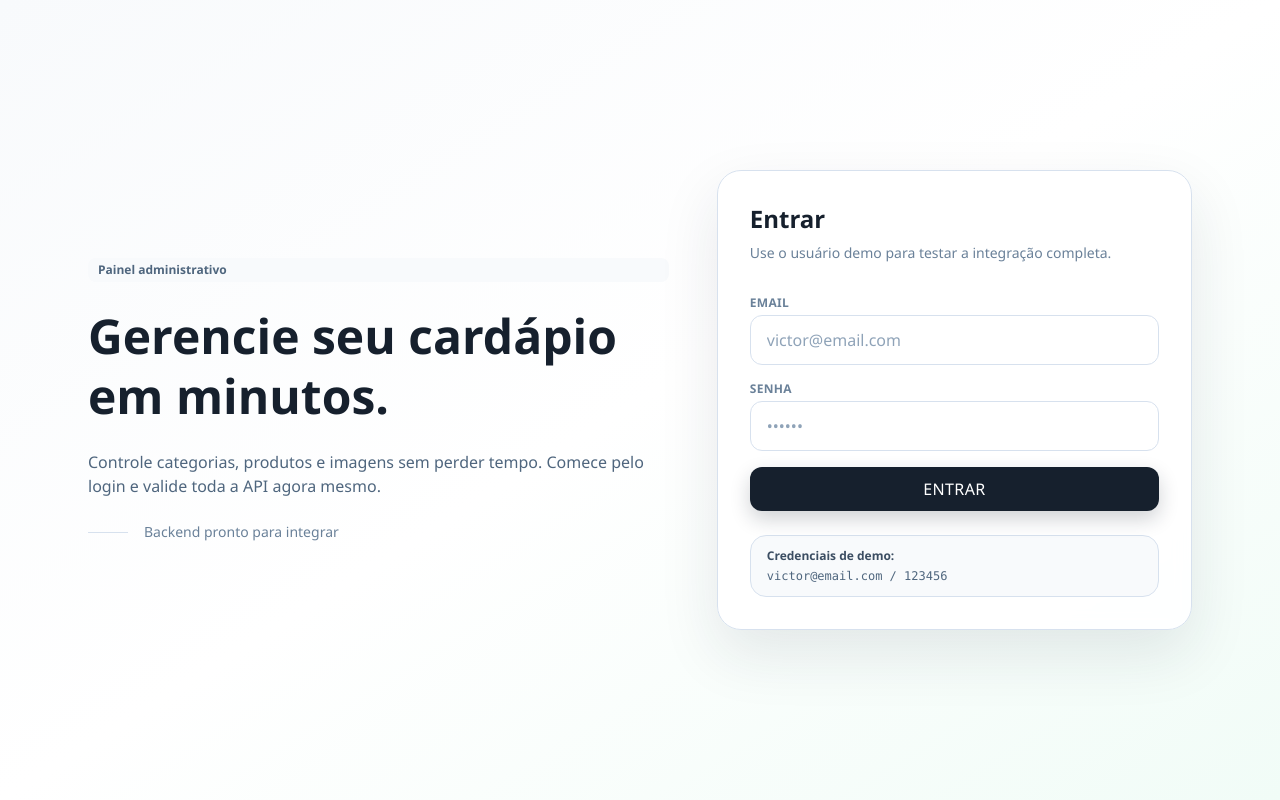
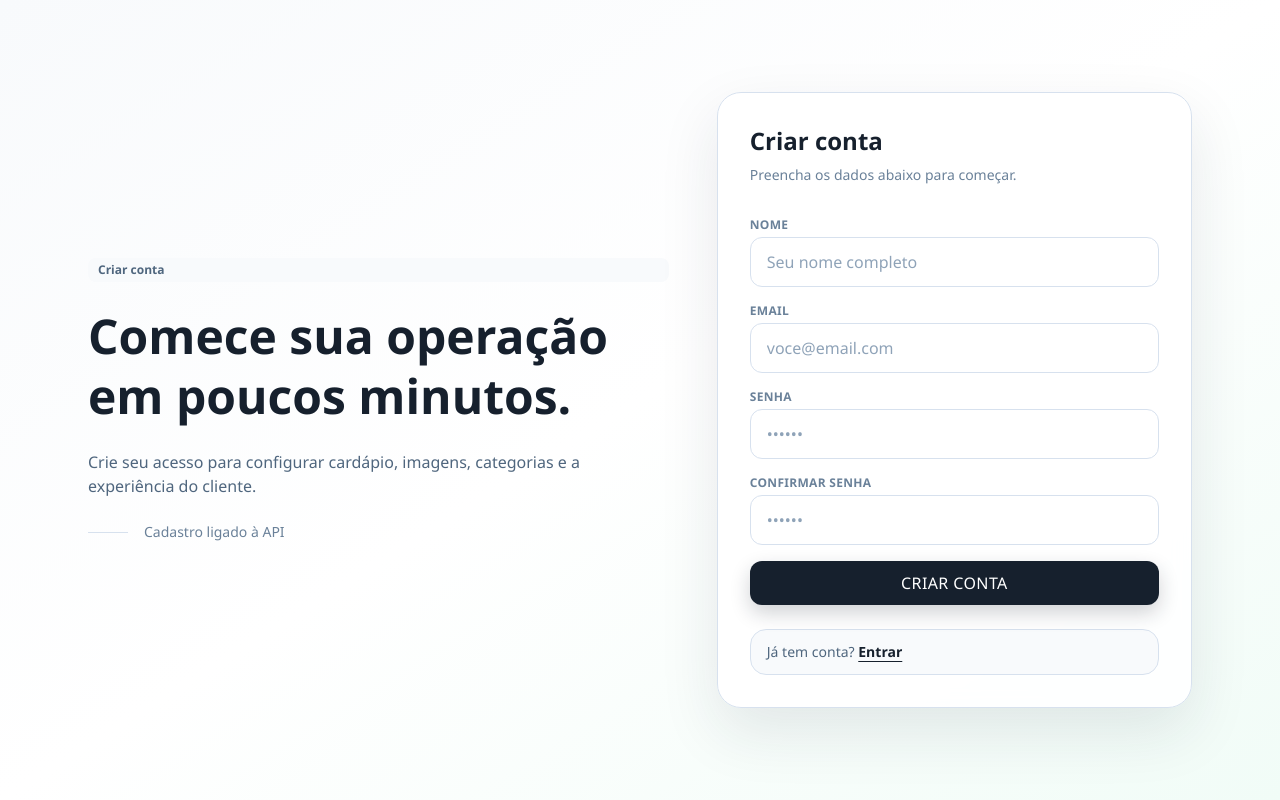
Before and after one commit to VITAO23/frontend-Sistema-de-Cardapio-SaaS, a React (Vite) app: page /register in a window 1280 px wide. Before the commit this address led to /login. Built offline with nearby package versions, Linux system fonts and the light colour scheme; no server answers.

Commit message:
feat: implement user registration functionality and add registration page

```diff
--- a/index.html
+++ b/index.html
@@ -1,5 +1,5 @@
 <!doctype html>
-<html lang="en">
+<html lang="pt-br">
   <head>
     <meta charset="UTF-8" />
     <link rel="icon" type="image/svg+xml" href="/favicon.svg" />
--- a/src/contexts/AuthContext.tsx
+++ b/src/contexts/AuthContext.tsx
@@ -13,11 +13,18 @@ type LoginInput = {
   password: string;
 };
 
+type RegisterInput = {
+  name: string;
+  email: string;
+  password: string;
+};
+
 type AuthContextValue = {
   user: User | null;
   token: string | null;
   isAuthenticated: boolean;
   login: (data: LoginInput) => Promise<void>;
+  register: (data: RegisterInput) => Promise<void>;
   logout: () => void;
 };
 
@@ -70,6 +77,28 @@ export function AuthProvider({ children }: { children: ReactNode }) {
     }
   }, []);
 
+  const register = useCallback(async ({ name, email, password }: RegisterInput) => {
+    const payload = { name, email, password };
+
+    try {
+      const response = await api.post('/register', payload);
+      const { token: nextToken, user: nextUser } = response.data as {
+        token: string;
+        user: User;
+      };
+
+      localStorage.setItem(STORAGE_TOKEN_KEY, nextToken);
+      localStorage.setItem(STORAGE_USER_KEY, JSON.stringify(nextUser));
+
+      setToken(nextToken);
+      setUser(nextUser);
+    } catch (err: unknown) {
+      // eslint-disable-next-line no-console
+      console.error('[Auth] register error:', (err as any)?.response?.status, (err as any)?.response?.data ?? (err as any)?.message ?? err);
+      throw err;
+    }
+  }, []);
+
   const logout = useCallback(() => {
     localStorage.removeItem(STORAGE_TOKEN_KEY);
     localStorage.removeItem(STORAGE_USER_KEY);
@@ -84,9 +113,10 @@ export function AuthProvider({ children }: { children: ReactNode }) {
       token,
       isAuthenticated: Boolean(token),
       login,
+      register,
       logout,
     }),
-    [login, logout, token, user],
+    [login, logout, register, token, user],
   );
 
   return <AuthContext.Provider value={value}>{children}</AuthContext.Provider>;
--- a/src/pages/Login.tsx
+++ b/src/pages/Login.tsx
@@ -1,5 +1,5 @@
 import { useState } from 'react';
-import { useNavigate } from 'react-router-dom';
+import { Link, useNavigate } from 'react-router-dom';
 import { zodResolver } from '@hookform/resolvers/zod';
 import { useForm } from 'react-hook-form';
 import { z } from 'zod';
@@ -93,6 +93,13 @@ export default function LoginPage() {
               <p className="font-semibold text-ink-700">Credenciais de demo:</p>
               <p className="mt-1 font-mono text-ink-600">victor@email.com / 123456</p>
             </div>
+
+            <div className="mt-4 rounded-2xl border border-ink-200 bg-white px-4 py-3 text-sm text-ink-600">
+              Ainda não tem conta?{' '}
+              <Link to="/register" className="font-semibold text-ink-900 underline underline-offset-4">
+                Criar conta
+              </Link>
+            </div>
           </div>
         </div>
       </div>
--- a/src/pages/Profile.tsx
+++ b/src/pages/Profile.tsx
@@ -241,13 +241,13 @@ export default function ProfilePage() {
         {logoSyncWarning && <Alert type="warning">{logoSyncWarning}</Alert>}
         {success && <Alert type="success">{success}</Alert>}
 
-        <form onSubmit={handleSubmit(onSubmit)} className="space-y-6">
-          <div className="grid gap-4 md:grid-cols-2">
+        <form onSubmit={handleSubmit(onSubmit)} className="space-y-6 p-4">
+          <div className="grid gap-4 md:grid-cols-2 p-4">
             <Input label="Nome" {...register('name')} />
             <Input label="Email" type="email" {...register('email')} />
           </div>
 
-          <div>
+          <div className='p-4'>
             <Input
               label="Endereço da empresa"
               placeholder="Ex: Rua das Flores, 123 - Bairro, Cidade"
--- /dev/null
+++ b/src/pages/Register.tsx
@@ -0,0 +1,133 @@
+import { useState } from 'react';
+import { useNavigate, Link } from 'react-router-dom';
+import { zodResolver } from '@hookform/resolvers/zod';
+import { useForm } from 'react-hook-form';
+import { z } from 'zod';
+import { Alert, Badge, Button, Input } from '../components';
+import { useAuth } from '../hooks/useAuth';
+
+const registerSchema = z
+  .object({
+    name: z.string().min(2, 'Informe seu nome.'),
+    email: z.string().email('Informe um email válido.'),
+    password: z.string().min(6, 'Informe uma senha com 6 caracteres.'),
+    confirmPassword: z.string().min(6, 'Confirme sua senha.'),
+  })
+  .refine((values) => values.password === values.confirmPassword, {
+    message: 'As senhas não conferem.',
+    path: ['confirmPassword'],
+  });
+
+type RegisterFormData = z.infer<typeof registerSchema>;
+
+export default function RegisterPage() {
+  const { register: registerUser } = useAuth();
+  const navigate = useNavigate();
+  const [submitError, setSubmitError] = useState<string | null>(null);
+
+  const {
+    register,
+    handleSubmit,
+    formState: { errors, isSubmitting },
+  } = useForm<RegisterFormData>({
+    resolver: zodResolver(registerSchema),
+    mode: 'onSubmit',
+  });
+
+  const onSubmit = async (data: RegisterFormData) => {
+    setSubmitError(null);
+
+    try {
+      await registerUser({
+        name: data.name,
+        email: data.email,
+        password: data.password,
+      });
+      navigate('/dashboard');
+    } catch {
+      setSubmitError('Não foi possível criar sua conta. Verifique os dados e tente novamente.');
+    }
+  };
+
+  return (
+    <div className="min-h-screen bg-gradient-to-br from-ink-50 via-white to-mint-50 text-ink-900">
+      <div className="mx-auto flex min-h-screen max-w-6xl items-center px-6 py-12">
+        <div className="grid w-full gap-12 lg:grid-cols-[1.1fr_0.9fr]">
+          <div className="flex flex-col justify-center gap-6">
+            <Badge variant="default">Criar conta</Badge>
+            <h1 className="text-4xl font-bold leading-tight text-ink-900 md:text-5xl">
+              Comece sua operação em poucos minutos.
+            </h1>
+            <p className="max-w-xl text-base text-ink-600">
+              Crie seu acesso para configurar cardápio, imagens, categorias e a experiência do cliente.
+            </p>
+            <div className="flex items-center gap-4 text-sm text-ink-500">
+              <div className="h-px w-10 bg-ink-200" />
+              <span>Cadastro ligado à API</span>
+            </div>
+          </div>
+
+          <div className="fade-in rounded-3xl border border-ink-200 bg-white/90 p-8 shadow-[0_24px_60px_rgba(31,41,55,0.1)] backdrop-blur">
+            <div className="mb-8">
+              <h2 className="text-2xl font-bold text-ink-900">Criar conta</h2>
+              <p className="mt-2 text-sm text-ink-500">
+                Preencha os dados abaixo para começar.
+              </p>
+            </div>
+
+            <form className="space-y-4" onSubmit={handleSubmit(onSubmit)}>
+              <Input
+                type="text"
+                label="Nome"
+                placeholder="Seu nome completo"
+                autoComplete="name"
+                error={errors.name?.message}
+                {...register('name')}
+              />
+
+              <Input
+                type="email"
+                label="Email"
+                placeholder="voce@email.com"
+                autoComplete="email"
+                error={errors.email?.message}
+                {...register('email')}
+              />
+
+              <Input
+                type="password"
+                label="Senha"
+                placeholder="••••••"
+                autoComplete="new-password"
+                error={errors.password?.message}
+                {...register('password')}
+              />
+
+              <Input
+                type="password"
+                label="Confirmar senha"
+                placeholder="••••••"
+                autoComplete="new-password"
+                error={errors.confirmPassword?.message}
+                {...register('confirmPassword')}
+              />
+
+              {submitError ? <Alert type="error">{submitError}</Alert> : null}
+
+              <Button type="submit" isLoading={isSubmitting} className="w-full">
+                Criar conta
+              </Button>
+            </form>
+
+            <div className="mt-6 rounded-2xl border border-ink-200 bg-ink-50 px-4 py-3 text-sm text-ink-600">
+              Já tem conta?{' '}
+              <Link to="/login" className="font-semibold text-ink-900 underline underline-offset-4">
+                Entrar
+              </Link>
+            </div>
+          </div>
+        </div>
+      </div>
+    </div>
+  );
+}
--- a/src/routes/AppRoutes.tsx
+++ b/src/routes/AppRoutes.tsx
@@ -6,6 +6,7 @@ import LoginPage from '../pages/Login';
 import ProductsPage from '../pages/Products';
 import ProfilePage from '../pages/Profile';
 import PublicMenuPage from '../pages/PublicMenu';
+import RegisterPage from '../pages/Register';
 import ProtectedRoute from './ProtectedRoute';
 import { useAuth } from '../hooks/useAuth';
 
@@ -19,6 +20,10 @@ export default function AppRoutes() {
         path="/login"
         element={isAuthenticated ? <Navigate to="/dashboard" replace /> : <LoginPage />}
       />
+      <Route
+        path="/register"
+        element={isAuthenticated ? <Navigate to="/dashboard" replace /> : <RegisterPage />}
+      />
       <Route element={<ProtectedRoute />}>
         <Route element={<AppLayout />}>
           <Route path="/dashboard" element={<DashboardPage />} />
```
